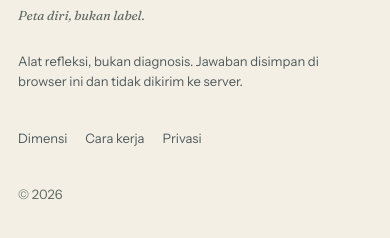
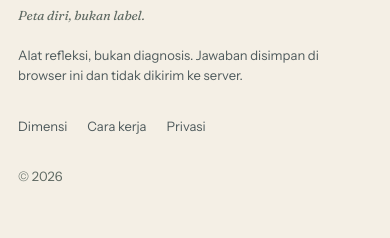
Before and after one commit to zeinzulaziz/diri-insight, a plain HTML site: page index.html in a window 390 px wide. Shown: the part 7742-7980 px from the top of the page. Drawn offline with nearby package versions, Linux system fonts and the light colour scheme.

Commit message:
fix: rapikan tata letak footer di semua lebar layar

```diff
--- a/assets/styles.css
+++ b/assets/styles.css
@@ -955,8 +955,13 @@ body[data-screen="results"] .header-inner {
 .footer-inner {
   display: grid;
   grid-template-columns: 1.2fr 1fr auto auto;
-  gap: 32px;
-  align-items: start;
+  grid-template-areas: "brand note nav year";
+  gap: 24px 40px;
+  align-items: center;
+}
+
+.footer-brand {
+  grid-area: brand;
 }
 
 .footer-brand .brand {
@@ -972,6 +977,7 @@ body[data-screen="results"] .header-inner {
 }
 
 .footer-note {
+  grid-area: note;
   max-width: 40ch;
   margin-bottom: 0;
   color: var(--ink-soft);
@@ -980,9 +986,12 @@ body[data-screen="results"] .header-inner {
 }
 
 .footer-nav {
+  grid-area: nav;
   display: flex;
-  flex-direction: column;
-  gap: 2px;
+  flex-direction: row;
+  flex-wrap: wrap;
+  align-items: center;
+  gap: 4px 24px;
   font-size: 13px;
 }
 
@@ -999,6 +1008,7 @@ body[data-screen="results"] .header-inner {
 }
 
 .footer-year {
+  grid-area: year;
   margin-bottom: 0;
   color: var(--ink-faint);
   font-size: 13px;
@@ -1794,10 +1804,10 @@ body[data-screen="quiz"] .toast {
 
   .footer-inner {
     grid-template-columns: 1.1fr 1fr auto;
-  }
-
-  .footer-year {
-    grid-column: 1 / -1;
+    grid-template-areas:
+      "brand note nav"
+      "brand note year";
+    row-gap: 4px;
   }
 }
 
@@ -1857,11 +1867,13 @@ body[data-screen="quiz"] .toast {
   }
 
   .footer-inner {
-    grid-template-columns: 1fr 1fr;
-  }
-
-  .footer-year {
-    grid-column: auto;
+    grid-template-columns: 1fr auto;
+    grid-template-areas:
+      "brand brand"
+      "note nav"
+      "note year";
+    row-gap: 10px;
+    column-gap: 32px;
   }
 }
 
@@ -1892,13 +1904,16 @@ body[data-screen="quiz"] .toast {
 
   .footer-inner {
     grid-template-columns: 1fr;
-    gap: 24px;
+    grid-template-areas:
+      "brand"
+      "note"
+      "nav"
+      "year";
+    gap: 18px;
   }
 
   .footer-nav {
-    flex-direction: row;
-    flex-wrap: wrap;
-    gap: 18px;
+    gap: 4px 20px;
   }
 }
 
```
